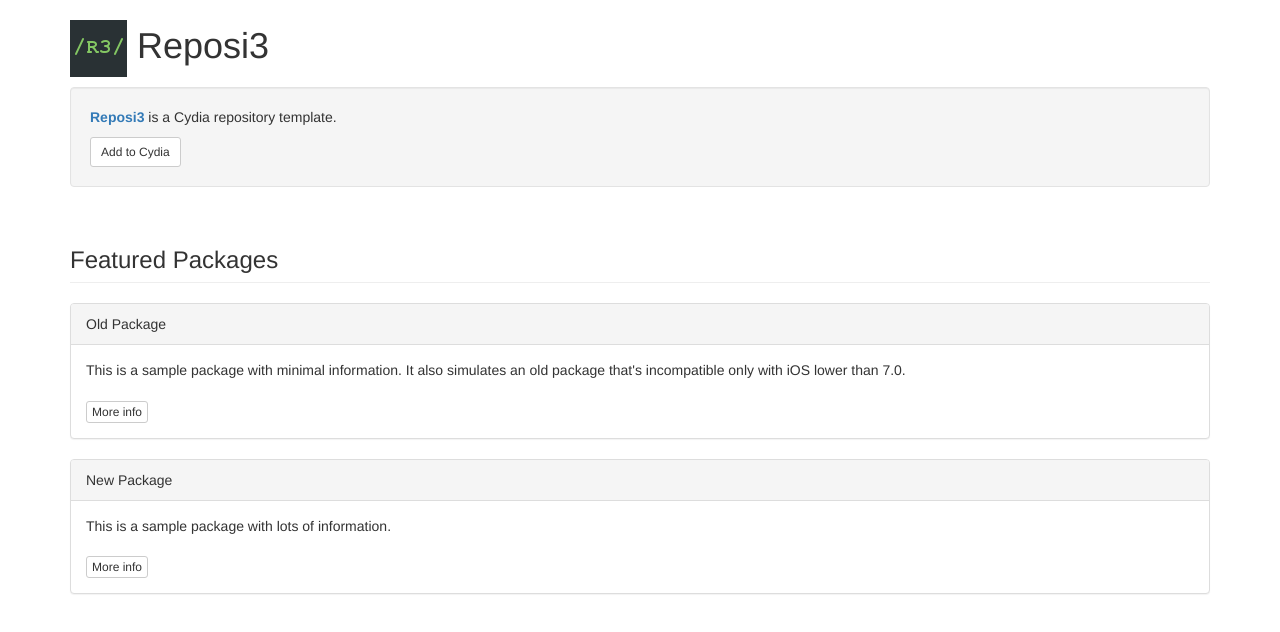
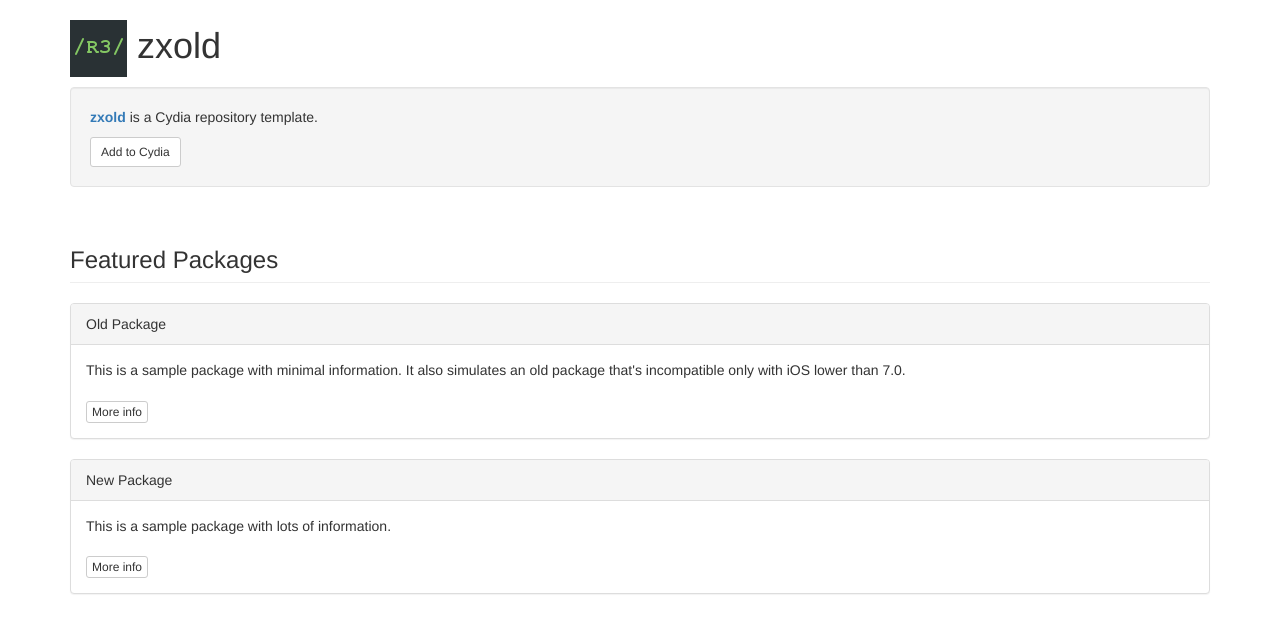
Before and after one commit to zxold/cydia, a plain HTML site: page index.html in a window 1280 px wide. Drawn offline with nearby package versions, Linux system fonts and the light colour scheme.

Commit message:
work please?

```diff
--- a/index.html
+++ b/index.html
@@ -1,7 +1,7 @@
 <!DOCTYPE html>
 <html lang="en">
 <head>
-  <title>Reposi3</title>
+  <title>zxold</title>
   <meta charset="utf-8">
   <meta name="viewport" content="width=device-width, initial-scale=1">
   <link rel="stylesheet" href="https://maxcdn.bootstrapcdn.com/bootstrap/3.3.5/css/bootstrap.min.css">
@@ -10,13 +10,13 @@
 <body>
 
 <div class="container">
-	<h1><img src="CydiaIcon.png"> Reposi3</h1>
+	<h1><img src="CydiaIcon.png"> zxold</h1>
 </div>
 
 <div class="container">
 	<div class="well">
-		<p><span class="text-primary"><b>Reposi3</span></b> is a Cydia repository template.</p>
-		<a class="btn btn-sm btn-default" href="cydia://url/https://cydia.saurik.com/api/share#?source=https://supermamon.github.io/Reposi3/">Add to Cydia</a>
+		<p><span class="text-primary"><b>zxold</span></b> is a Cydia repository template.</p>
+		<a class="btn btn-sm btn-default" href="cydia://url/https://cydia.saurik.com/api/share#?source=https://zxold.github.io/cydia/">Add to Cydia</a>
 	</div>
 </div>
 
```
